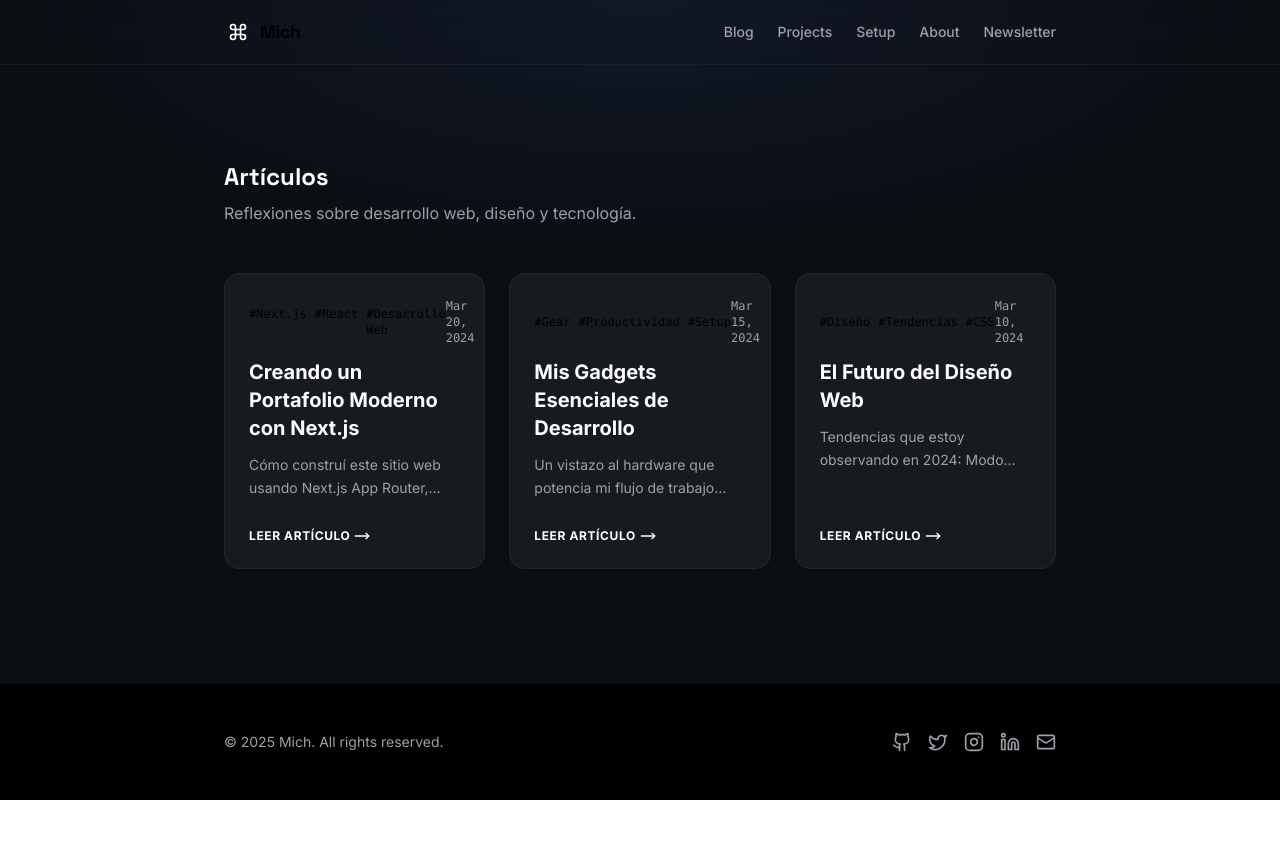
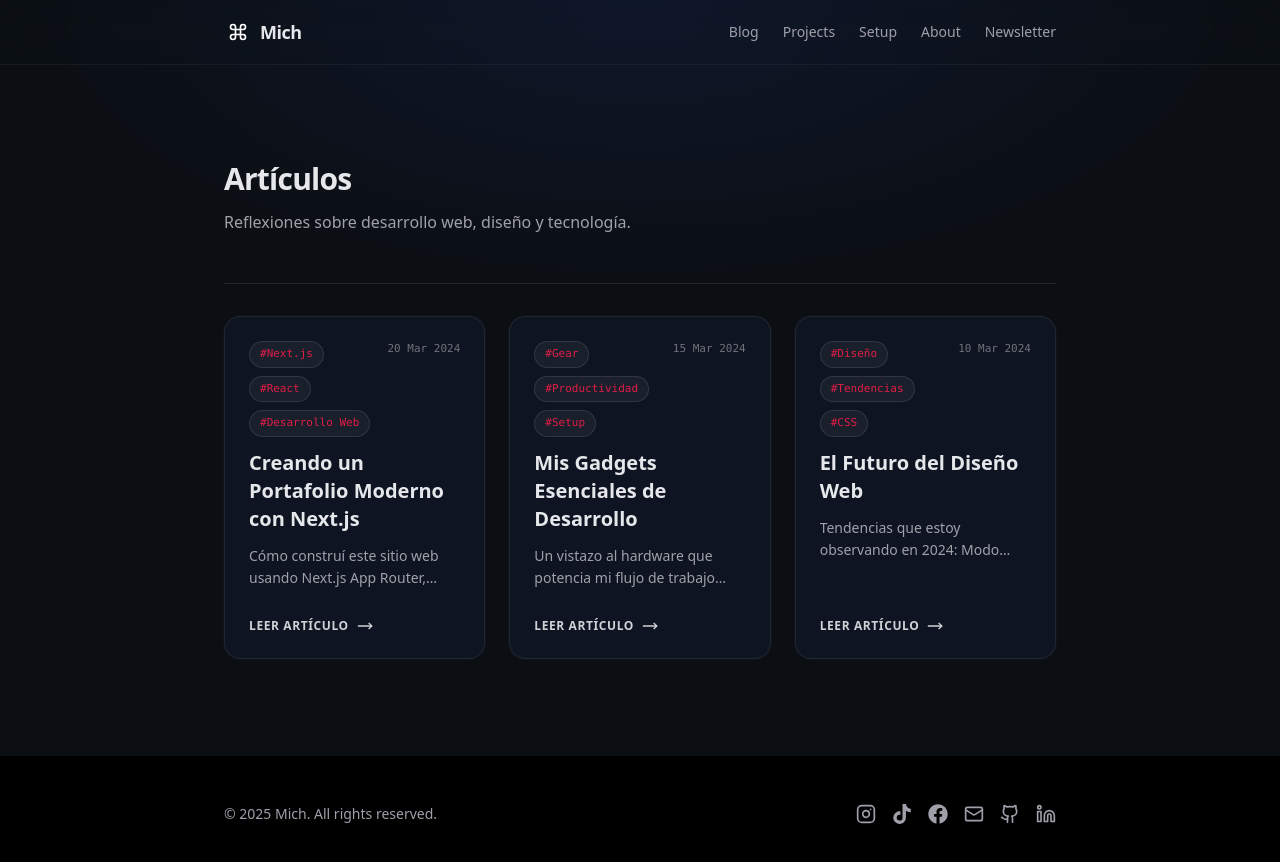
Before and after one commit to MichDMark/michdmark-site, a Next.js app: page /blog in a window 1280 px wide. Shown: the top 862 px of the page. Before the commit the page ends 800 px from the top, so only its background shows below. Built offline with nearby package versions, Linux system fonts and the light colour scheme.

Commit message:
se realizan cambios visuales para mejorar la experiencia, ademas se da prioridad a las redes sociales para que aparezcan primero en la pagina de inicio

```diff
--- a/app/blog/page.tsx
+++ b/app/blog/page.tsx
@@ -4,21 +4,25 @@ import { PostCard } from "@/components/PostCard";
 import { getAllPosts } from "@/lib/posts";
 
 export const metadata = {
-    title: "Blog | Mich",
-    description: "Writing about web development, design, and gear.",
+    title: "Artículos | Mich",
+    description: "Artículos sobre desarrollo web, diseño, tecnología y productividad.",
 };
 
 export default function BlogPage() {
     const posts = getAllPosts();
 
     return (
-        <Container className="py-24">
+        <Container className="py-16 md:py-24">
             <SectionHeader
                 title="Artículos"
                 description="Reflexiones sobre desarrollo web, diseño y tecnología."
-                className="mb-12"
+                className="mb-8 md:mb-12"
             />
-            <div className="grid gap-6 sm:grid-cols-2 lg:grid-cols-3">
+
+            {/* subtle divider */}
+            <div className="mb-8 h-px w-full bg-white/10" />
+
+            <div className="grid gap-6 md:grid-cols-2 xl:grid-cols-3">
                 {posts.map((post) => (
                     <PostCard key={post.slug} post={post} />
                 ))}
--- a/app/globals.css
+++ b/app/globals.css
@@ -3,37 +3,84 @@
 
 :root {
   --bg: #0b0f14;
-  /* charcoal */
-  --surface: #0f1620;
-  /* card / surface */
-  --surface-2: #111b26;
+  /* background base */
+  --bg2: #0f172a;
+  /* top glow */
+  --surface: #111827;
+  /* cards */
+  --surface2: #0f1a2a;
   /* deeper surface */
-  --text: #e6eaf0;
-  /* soft white */
-  --muted: #a6b0bf;
+  --border: rgba(255, 255, 255, 0.08);
+
+  --text: #e5e7eb;
+  /* primary text */
+  --muted: #a1a1aa;
   /* secondary text */
-  --border: rgba(255, 255, 255, 0.08);
+  --muted2: #71717a;
+  /* meta text */
   --accent: #e11d48;
-  /* softer red */
-  --accent-2: #fb7185;
-  /* optional hover */
+  /* brand accent */
+  --link: #38bdf8;
+  /* reading links */
 }
 
-@theme inline {
-  --color-background: var(--background);
-  --color-foreground: var(--foreground);
-
-  --color-brand-red: var(--brand-red);
-  --color-brand-dark: var(--brand-dark);
-  --color-brand-gray: var(--brand-gray);
-
-  --font-sans: var(--font-inter), sans-serif;
-  --font-heading: var(--font-space), sans-serif;
+/* Base */
+html,
+body {
+  min-height: 100%;
+  background: radial-gradient(80% 55% at 50% 0%, var(--bg2) 0%, var(--bg) 60%);
+  color: var(--text);
 }
 
 body {
-  background:
-    radial-gradient(80% 50% at 50% 0%,
-      #111827 0%,
-      #0B0F14 60%);
+  -webkit-font-smoothing: antialiased;
+  -moz-osx-font-smoothing: grayscale;
 }
+
+/* Utility classes (so you can use bg-background, text-muted, etc.) */
+.bg-background {
+  background-color: var(--bg);
+}
+
+.bg-surface {
+  background-color: var(--surface);
+}
+
+.text-muted {
+  color: var(--muted);
+}
+
+.text-meta {
+  color: var(--muted2);
+}
+
+.text-accent {
+  color: var(--accent);
+}
+
+.text-link {
+  color: var(--link);
+}
+
+.border-subtle {
+  border-color: var(--border);
+}
+
+/* Blog reading: make prose feel calmer */
+.prose.prose-invert {
+  --tw-prose-body: var(--muted);
+  --tw-prose-headings: var(--text);
+  --tw-prose-links: var(--link);
+  --tw-prose-bold: var(--text);
+  --tw-prose-counters: var(--muted);
+  --tw-prose-bullets: var(--muted2);
+  --tw-prose-hr: var(--border);
+  --tw-prose-quotes: var(--text);
+  --tw-prose-quote-borders: var(--border);
+  --tw-prose-captions: var(--muted2);
+  --tw-prose-code: var(--text);
+  --tw-prose-pre-code: var(--text);
+  --tw-prose-pre-bg: rgba(255, 255, 255, 0.04);
+  --tw-prose-th-borders: var(--border);
+  --tw-prose-td-borders: var(--border);
+}
--- a/components/PostCard.tsx
+++ b/components/PostCard.tsx
@@ -9,32 +9,76 @@ interface PostCardProps {
 }
 
 export function PostCard({ post }: PostCardProps) {
+    const formattedDate = format(parseISO(post.date), "d MMM yyyy", { locale: es }); // ej: 20 mar 2024
+
     return (
         <Link
             href={`/blog/${post.slug}`}
-            className="group flex flex-col gap-3 rounded-2xl border border-white/5 bg-white/5 p-6 hover:border-brand-red/50 hover:bg-white/10 transition-colors"
+            className="
+        group relative flex flex-col gap-3 rounded-2xl
+        border border-[var(--border)]
+        bg-[var(--surface)]/70
+        p-6
+        shadow-[0_0_0_1px_rgba(255,255,255,0.02)]
+        backdrop-blur
+        hover:bg-[var(--surface)]/85
+        hover:border-white/15
+        transition
+      "
         >
-            <div className="flex items-center justify-between">
-                <div className="flex gap-2">
+            {/* Top row */}
+            <div className="flex items-start justify-between gap-4">
+                {/* Tags */}
+                <div className="flex flex-wrap gap-2">
                     {post.tags.map((tag) => (
-                        <span key={tag} className="text-xs font-medium text-brand-red font-mono">
+                        <span
+                            key={tag}
+                            className="
+                rounded-full border border-white/10 bg-white/5
+                px-2.5 py-1
+                text-[11px] font-medium
+                text-[var(--accent)]
+                font-mono
+              "
+                        >
                             #{tag}
                         </span>
                     ))}
                 </div>
-                <time dateTime={post.date} className="text-xs text-zinc-400 font-mono capitalize">
-                    {format(parseISO(post.date), "MMM d, yyyy", { locale: es })}
+
+                {/* Date */}
+                <time
+                    dateTime={post.date}
+                    className="shrink-0 text-[11px] text-[var(--muted2)] font-mono capitalize"
+                >
+                    {formattedDate}
                 </time>
             </div>
-            <h3 className="text-xl font-bold text-white group-hover:text-brand-red transition-colors">
+
+            {/* Title */}
+            <h3 className="text-xl font-bold text-[var(--text)] group-hover:text-[var(--accent)] transition-colors">
                 {post.title}
             </h3>
-            <p className="text-sm text-zinc-400 line-clamp-2 leading-relaxed">
+
+            {/* Description */}
+            <p className="text-sm text-[var(--muted)] line-clamp-2 leading-relaxed">
                 {post.description}
             </p>
-            <div className="mt-auto pt-4 flex items-center text-xs font-bold text-white uppercase tracking-wider group-hover:gap-2 transition-all">
-                Leer Artículo <MoveRight className="w-4 h-4 ml-1" />
+
+            {/* CTA */}
+            <div className="mt-auto pt-4 flex items-center gap-2 text-xs font-bold uppercase tracking-wider text-[var(--text)]/90 group-hover:text-[var(--text)] transition">
+                Leer artículo
+                <MoveRight className="w-4 h-4" />
             </div>
+
+            {/* Subtle hover glow */}
+            <div
+                className="
+          pointer-events-none absolute inset-0 rounded-2xl opacity-0
+          group-hover:opacity-100 transition
+          [background:radial-gradient(600px_circle_at_20%_0%,rgba(225,29,72,0.10),transparent_45%)]
+        "
+            />
         </Link>
     );
 }
--- a/components/SectionHeader.tsx
+++ b/components/SectionHeader.tsx
@@ -6,11 +6,42 @@ interface SectionHeaderProps {
     className?: string;
 }
 
-export function SectionHeader({ title, description, className }: SectionHeaderProps) {
+export function SectionHeader({
+    title,
+    description,
+    className,
+}: SectionHeaderProps) {
     return (
-        <div className={cn("mb-8 flex flex-col gap-2", className)}>
-            <h2 className="text-2xl font-heading font-bold text-white">{title}</h2>
-            {description && <p className="text-zinc-400">{description}</p>}
-        </div>
+        <header
+            className={cn(
+                "flex flex-col gap-3",
+                "mb-6 md:mb-10",
+                className
+            )}
+        >
+            <h2
+                className="
+          text-2xl md:text-3xl
+          font-heading font-bold
+          text-[var(--text)]
+          tracking-tight
+        "
+            >
+                {title}
+            </h2>
+
+            {description && (
+                <p
+                    className="
+            max-w-2xl
+            text-sm md:text-base
+            leading-relaxed
+            text-[var(--muted)]
+          "
+                >
+                    {description}
+                </p>
+            )}
+        </header>
     );
 }
--- a/components/SocialLinks.tsx
+++ b/components/SocialLinks.tsx
@@ -4,12 +4,21 @@ import { cn } from "@/lib/utils";
 interface SocialLinksProps {
     className?: string;
     iconSize?: number;
+    group?: "social" | "contact";
 }
 
-export function SocialLinks({ className, iconSize = 20 }: SocialLinksProps) {
+export function SocialLinks({
+    className,
+    iconSize = 20,
+    group,
+}: SocialLinksProps) {
+    const links = group
+        ? socialLinks.filter((link) => link.group === group)
+        : socialLinks;
+
     return (
         <div className={cn("flex items-center gap-4", className)}>
-            {socialLinks.map((link) => {
+            {links.map((link) => {
                 const Icon = link.icon;
                 return (
                     <a
@@ -17,6 +26,7 @@ export function SocialLinks({ className, iconSize = 20 }: SocialLinksProps) {
                         href={link.href}
                         target="_blank"
                         rel="noopener noreferrer"
+                        aria-label={link.name}
                         className="text-zinc-400 hover:text-brand-red transition-colors"
                         title={link.name}
                     >
--- a/data/social.ts
+++ b/data/social.ts
@@ -1,29 +1,44 @@
-import { Github, Instagram, Linkedin, Mail, Twitter } from "lucide-react";
+import { Github, Instagram, Linkedin, Mail } from "lucide-react";
+import { FaTiktok, FaFacebook } from "react-icons/fa";
 
 export const socialLinks = [
+    // --- Social / Audiencia ---
+    {
+        name: "Instagram",
+        href: "https://instagram.com",
+        icon: Instagram,
+        group: "social",
+    },
+    {
+        name: "TikTok",
+        href: "https://tiktok.com/@tuusuario",
+        icon: FaTiktok,
+        group: "social",
+    },
+    {
+        name: "Facebook",
+        href: "https://facebook.com",
+        icon: FaFacebook,
+        group: "social",
+    },
+
+    // --- Contacto / Profesional ---
+    {
+        name: "Email",
+        href: "mailto:hello@example.com",
+        icon: Mail,
+        group: "contact",
+    },
     {
         name: "GitHub",
         href: "https://github.com",
         icon: Github,
-    },
-    {
-        name: "Twitter",
-        href: "https://twitter.com",
-        icon: Twitter,
-    },
-    {
-        name: "Instagram",
-        href: "https://instagram.com",
-        icon: Instagram,
+        group: "contact",
     },
     {
         name: "LinkedIn",
         href: "https://linkedin.com",
         icon: Linkedin,
-    },
-    {
-        name: "Email",
-        href: "mailto:hello@example.com",
-        icon: Mail,
+        group: "contact",
     },
 ];
--- a/package.json
+++ b/package.json
@@ -19,6 +19,7 @@
     "next": "16.0.10",
     "react": "19.2.1",
     "react-dom": "19.2.1",
+    "react-icons": "^5.5.0",
     "react-markdown": "^10.1.0",
     "tailwind-merge": "^3.4.0"
   },
```
Also changed, not shown: app/page.tsx (+46 -24 lines), components/MobileMenu.tsx (+46 -21 lines), 1 other file (tests, documents, lock files or other folders).
